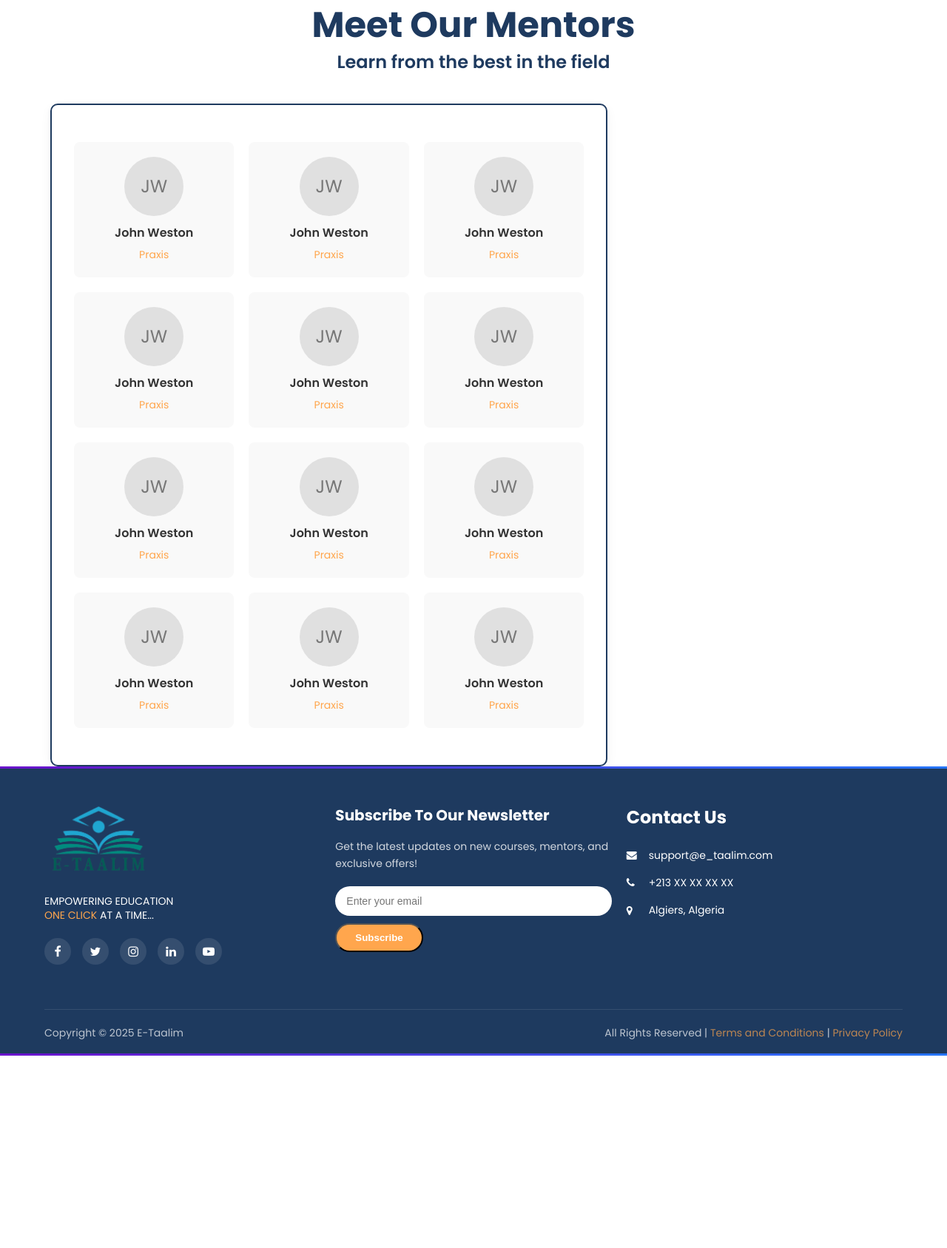
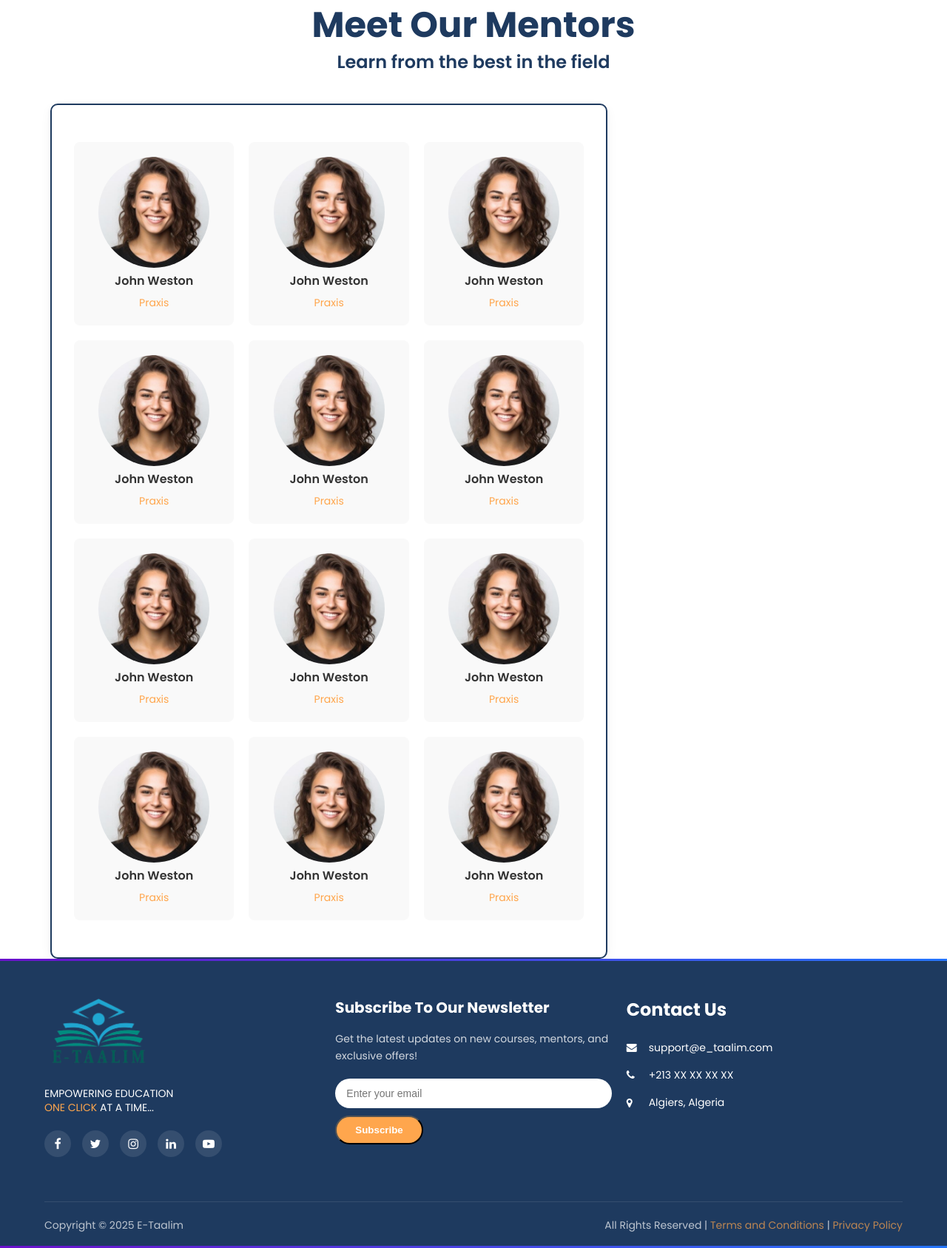
Before and after one commit to manarghr/e-learning-plat, a PHP site: page /mentor.html in a window 1280 px wide. Shown: the part 69-1756 px from the top of the page at 74% size. Before the commit the page ends 1496 px from the top, so only its background shows below. Run offline with PHP 8.4, Linux system fonts and the light colour scheme.

Commit message:
Ajout de l'image de l'avatar des mentors

```diff
--- a/mentor.css
+++ b/mentor.css
@@ -160,17 +160,13 @@
     box-shadow: 0 5px 15px rgba(0,0,0,0.1);
 }
 
-.mentor-avatar {
-    width: 80px;
-    height: 80px;
-    border-radius: 50%;
-    background-color: #e0e0e0;
-    margin: 0 auto 10px;
-    display: flex;
-    align-items: center;
-    justify-content: center;
-    color: #777;
-    font-size: 24px;
+.mentor-avatar img {
+  width: 150px;
+  height: 150px;
+  border-radius: 50%;
+  object-fit: cover;
+  display: block;
+  margin: 0 auto;
 }
 
 .mentor-name {
--- a/mentor.html
+++ b/mentor.html
@@ -44,68 +44,94 @@
 
                 <div class="mentors-grid">
                     <div class="mentor-card">
-                        <div class="mentor-avatar">JW</div>
+                        <div class="mentor-avatar">
+                <img src="images/mentor.png" alt="Mentor Avatar">
+            </div>
                         <h4 class="mentor-name">John Weston</h4>
                         <p class="mentor-specialty">Praxis</p>
                     </div>
                     <div class="mentor-card">
-                        <div class="mentor-avatar">JW</div>
+                        <div class="mentor-avatar">
+                <img src="images/mentor.png" alt="Mentor Avatar">
+            </div>
                         <h4 class="mentor-name">John Weston</h4>
                         <p class="mentor-specialty">Praxis</p>
                     </div>
                     <div class="mentor-card">
-                        <div class="mentor-avatar">JW</div>
+                        <div class="mentor-avatar">
+                <img src="images/mentor.png" alt="Mentor Avatar">
+            </div>
                         <h4 class="mentor-name">John Weston</h4>
                         <p class="mentor-specialty">Praxis</p>
                     </div>
 
                     <div class="mentor-card">
-                        <div class="mentor-avatar">JW</div>
+                        <div class="mentor-avatar">
+                <img src="images/mentor.png" alt="Mentor Avatar">
+            </div>
                         <h4 class="mentor-name">John Weston</h4>
                         <p class="mentor-specialty">Praxis</p>
                     </div>
                     <div class="mentor-card">
-                        <div class="mentor-avatar">JW</div>
+                        <div class="mentor-avatar">
+                <img src="images/mentor.png" alt="Mentor Avatar">
+            </div>
                         <h4 class="mentor-name">John Weston</h4>
                         <p class="mentor-specialty">Praxis</p>
                     </div>
                     <div class="mentor-card">
-                        <div class="mentor-avatar">JW</div>
+                        <div class="mentor-avatar">
+                <img src="images/mentor.png" alt="Mentor Avatar">
+            </div>
                         <h4 class="mentor-name">John Weston</h4>
                         <p class="mentor-specialty">Praxis</p>
                     </div>
                     <div class="mentor-card">
-                        <div class="mentor-avatar">JW</div>
+                        <div class="mentor-avatar">
+                <img src="images/mentor.png" alt="Mentor Avatar">
+            </div>
                         <h4 class="mentor-name">John Weston</h4>
                         <p class="mentor-specialty">Praxis</p>
                     </div>
                     <div class="mentor-card">
-                        <div class="mentor-avatar">JW</div>
+                        <div class="mentor-avatar">
+                <img src="images/mentor.png" alt="Mentor Avatar">
+            </div>
                         <h4 class="mentor-name">John Weston</h4>
                         <p class="mentor-specialty">Praxis</p>
                     </div>
                     <div class="mentor-card">
-                        <div class="mentor-avatar">JW</div>
+                        <div class="mentor-avatar">
+                <img src="images/mentor.png" alt="Mentor Avatar">
+            </div>
                         <h4 class="mentor-name">John Weston</h4>
                         <p class="mentor-specialty">Praxis</p>
                     </div>
                     <div class="mentor-card">
-                        <div class="mentor-avatar">JW</div>
+                        <div class="mentor-avatar">
+                <img src="images/mentor.png" alt="Mentor Avatar">
+            </div>
                         <h4 class="mentor-name">John Weston</h4>
                         <p class="mentor-specialty">Praxis</p>
                     </div>
                     <div class="mentor-card">
-                        <div class="mentor-avatar">JW</div>
+                        <div class="mentor-avatar">
+                <img src="images/mentor.png" alt="Mentor Avatar">
+            </div>
                         <h4 class="mentor-name">John Weston</h4>
                         <p class="mentor-specialty">Praxis</p>
                     </div>
                     <div class="mentor-card">
-                        <div class="mentor-avatar">JW</div>
+                        <div class="mentor-avatar">
+                <img src="images/mentor.png" alt="Mentor Avatar">
+            </div>
                         <h4 class="mentor-name">John Weston</h4>
                         <p class="mentor-specialty">Praxis</p>
                     </div>
                 </div>
+
         </main>
+
     </div>
 
 
```
Also changed, not shown: images/mentor.png (added).
